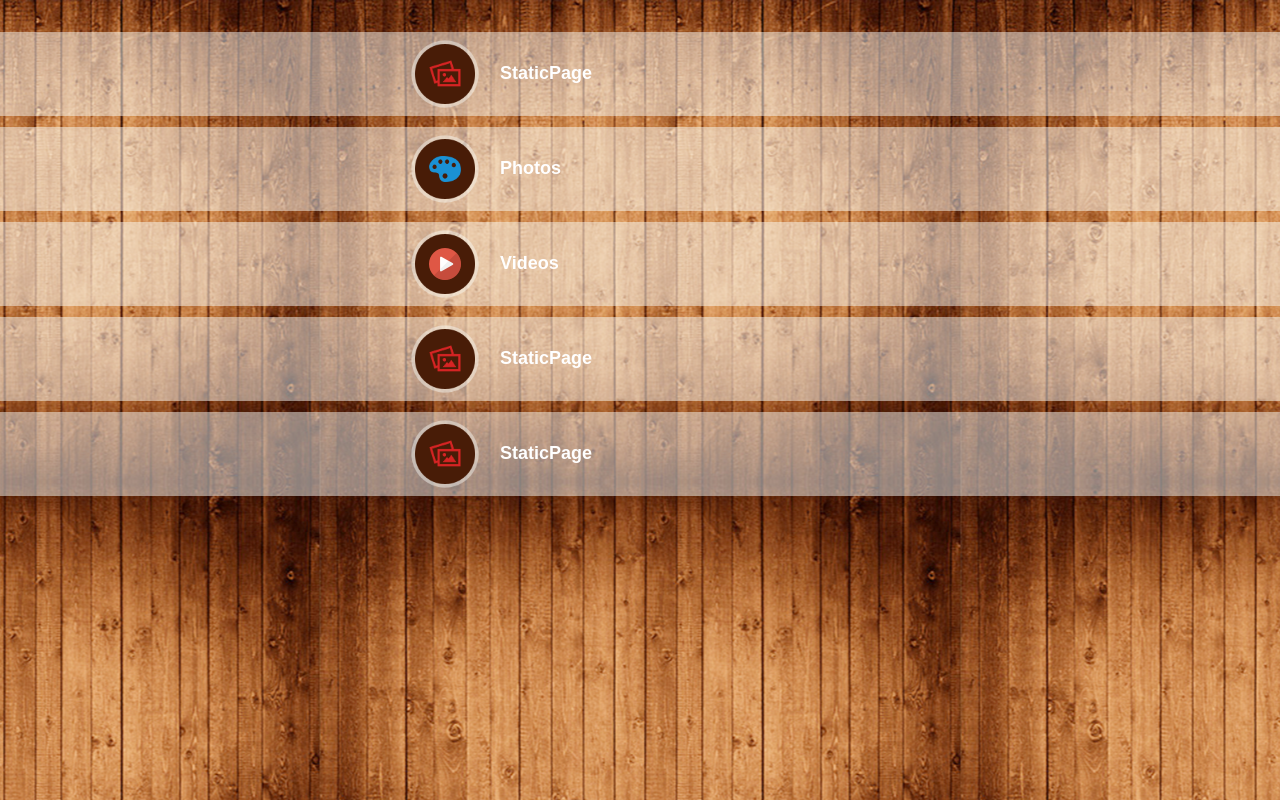
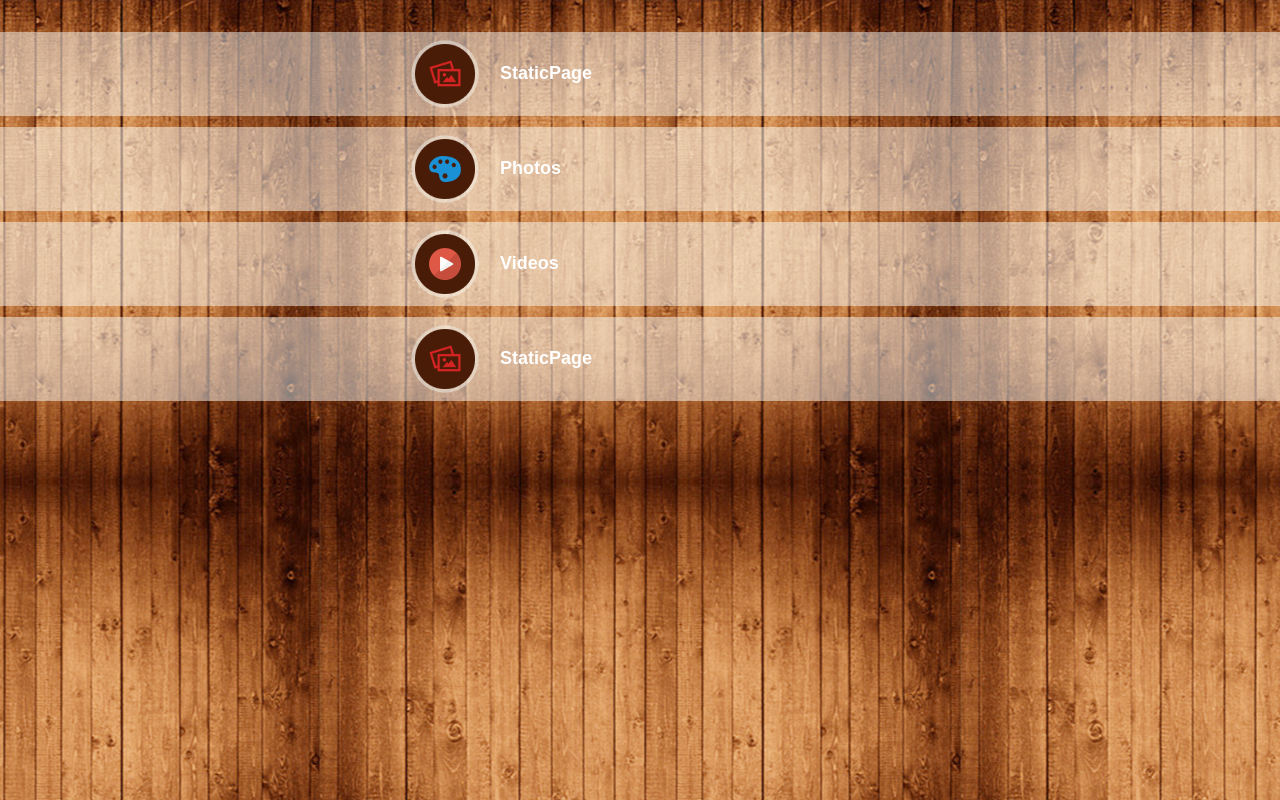
Before and after one commit to jarnailboparai/gagan_5_testing_558, a plain HTML site: page index.html in a window 1280 px wide. Drawn offline with Linux system fonts and the light colour scheme; files whose address does not match are found by name.

Commit message:
gagan_5_testing_558

```diff
--- a/index.html
+++ b/index.html
@@ -175,28 +175,6 @@ img {
 
 		</div>
 	</div>
-		<div class="white_wrap">
-		<div class="app_feature_list">
-
-
-				<table cellpadding="0" cellspacing="0" border="0" align="center">
-					<tr>
-						<td>
-
-							<a class="item link" rel="external" data-ajax="flase" href="staticpage_3299.html">
-																	<img src="images/staticpage.png " />
-															</a>
-						</td>
-						<td>
-							<a href="staticpage_3299.html" rel="external" data-ajax="flase" >
-								<label>StaticPage</label>
-							</a>
-						</td>
-					</tr>
-				</table>
-
-		</div>
-	</div>
 	</div>
 
 
```
Also changed, not shown: more.html (+0 -22 lines).
